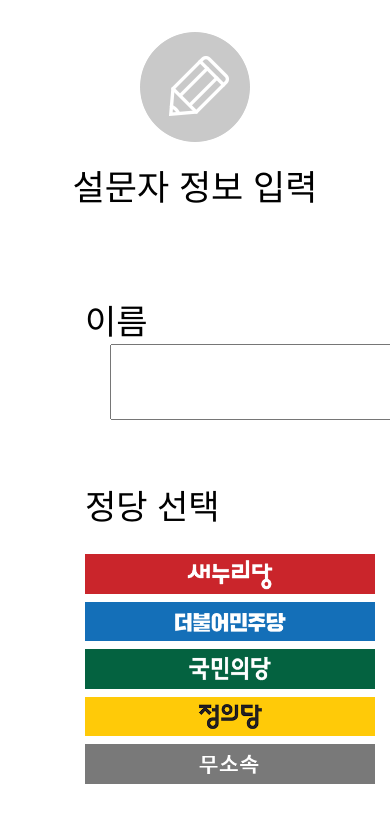
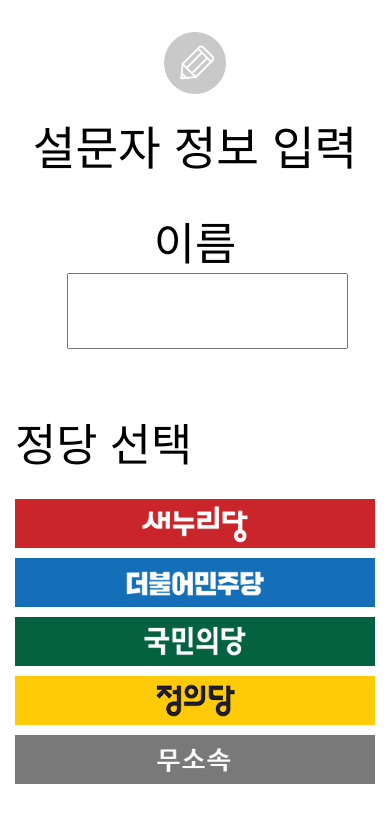
Before and after one commit to noris7012/Web_Onience, a Django app: page /start/ in a window 390 px wide; the page is wider, and only the part inside the window is pictured. Shown: the top 823 px of that part. Run offline with Django 3.2, Linux system fonts and the light colour scheme; some libraries are stand-ins or nearby versions.

Commit message:
Start Page 반응형

```diff
--- a/static/css/start.css
+++ b/static/css/start.css
@@ -2,27 +2,28 @@
 
 #icon {
     margin-top: 9%;
+    width: 17.2%;
 }
 
 #title {
     margin-top: 3.6%;
     font-family: 'Nanum Barun Gothic', sans-serif;
     font-weight: 300;
-    font-size: 35px;
+    font-size: 2.9em;
 }
 
 #start {
-    margin-top: 85px;
-    margin-left: 70px;
+    max-width: 500px;
+    margin-top: 8.3%;
+    margin-left: auto;
+    margin-right: auto;
     font-family: 'Nanum Barun Gothic', sans-serif;
     font-weight: 400;
-    font-size: 34px;
-
-    text-align: left;
+    font-size: 2.8em;
 }
 
 #name {
-    width: 400px;
+    width: 76%;
     height: 70px;
 
     margin-left: 25px;
--- a/templates/start.html
+++ b/templates/start.html
@@ -42,7 +42,8 @@
             <input name="step" type="hidden" value="0" />
             <input id="party" name="party" type="hidden"/>
 
-            이름 <input id="name" name="name" type="text" placeholder=""/>
+            <label for="name">이름</label>
+            <input id="name" name="name" type="text" placeholder=""/>
 
             <br>
 
```
